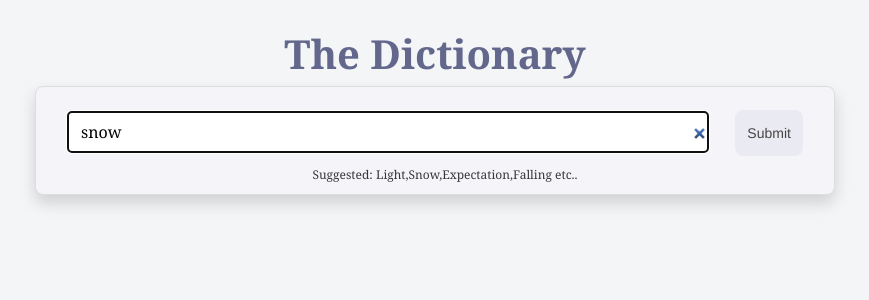
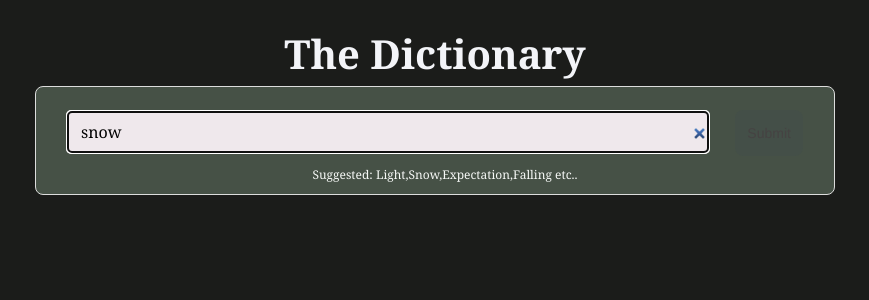
Before and after one commit to AlishaBro/dictionary-project-react, a React (Create React App) app: page / in a window 1280 px wide. Shown: the top 300 px of the page, without its empty margins (205-1074 px from the left). Built offline with nearby package versions, Linux system fonts and the light colour scheme; no server answers.

Commit message:
added the api error handling

```diff
--- a/public/index.html
+++ b/public/index.html
@@ -42,5 +42,5 @@
       To create a production bundle, use `npm run build` or `yarn build`.
     -->
   </body>
-  <script src="https://kit.fontawesome.com/7bf0cede13.js" crossorigin="anonymous"></script>
+
 </html>
--- a/src/App.css
+++ b/src/App.css
@@ -5,15 +5,18 @@
 
 .App-header{
   margin-top: 30px;
-  color: rgb(54, 54, 56);
+  color: rgb(247, 249, 247);
 }
 
 .App h1{
   font-weight: bold;
-  color: rgb(99, 103, 140);
+  color: rgb(243, 244, 248);
+
 }
 
 body{
   /* background-color: rgb(245, 245, 251) */
-  background-color: #f4f5f6;
+  /* background-color: #e1eeeb; */
+  background-color: rgb(27, 28, 26);
+    /* background-color: rgb(232, 141, 192); */
 }
--- a/src/Audio.js
+++ b/src/Audio.js
@@ -19,7 +19,7 @@ export default function Audio(props) {
     return (<span className="Audio">
 
 
-        <button className="border-light" onClick={play}><FontAwesomeIcon icon={faVolumeHigh} size="1x" beat style={{color: "#727374",}}/></button>
+        <button className="border-light" onClick={play}><FontAwesomeIcon icon={faVolumeHigh} size="1x" beat style={{color: "white",}}/></button>
 
     </span>)
 
--- a/src/Images.css
+++ b/src/Images.css
@@ -1,4 +1,9 @@
 .img-fluid{
-    margin-bottom: 15px;
+   padding: 10px;
+   border-radius: 19px;
 
 }
+
+.Images .section{
+    padding: 20px;
+}
--- a/src/Meaning.js
+++ b/src/Meaning.js
@@ -10,7 +10,7 @@ export default function Meaning(props) {
 
     return (
         <div className="Meaning">
-            <div className="section shadow">
+            <div className="section">
             <h5 className="partofspeech">{props.meaning.partOfSpeech}</h5>
             {props.meaning.definitions.map(function (definition, index) {
                 if (index < 3) {
--- a/src/Results.js
+++ b/src/Results.js
@@ -11,7 +11,7 @@ export default function Results(props) {
 
         return (
             <div className="Results">
-                <div className="section shadow">
+                <div className="section">
                 <h3 className="Keyword">{props.results.word}</h3>
                     <div><Phonetics phonetics={props.results.phonetics} /></div>
                     </div>
--- a/src/Search.css
+++ b/src/Search.css
@@ -9,10 +9,10 @@
 
 
 .Search .section{
-    padding: 10px;
+  padding: 10px;
+  border: 1px solid #ddd;
+    background-color: rgb(70, 81, 70);
 
-    border: 1px solid #ddd;
-    background-color: rgb(245, 245, 249);
    padding-top: 10px;
    width: 800px;
    margin: auto;
@@ -29,6 +29,10 @@
     border-radius: 6px;
     margin-left: 20px;
     padding-left: 15px;
+background-color: rgb(239, 232, 236);
+
+/* background-color: rgb(225, 159, 197); */
+
 }
 
 .Search button{
--- a/src/Search.js
+++ b/src/Search.js
@@ -10,6 +10,7 @@ export default function Search(props) {
     const [results, setResults] = useState(null);
     const [loaded, setLoaded] = useState(false);
     const [images, setImages] = useState(null);
+    const [message, setMessage] = useState(null);
 
 
     function handleDictionaryResponse(response) {
@@ -37,10 +38,28 @@ export default function Search(props) {
         setLoaded(true);
         CallApi();
     }
+    // function handleDictionaryError(response) {
+    //     console.log(response.data.error)
+    //  }
+
+    function error(error) {
+        if (error.response) {
+            console.log(error.response.data);
+            setMessage(error.response.data.title)
+            console.log(error.response.status);
+            console.log(error.response.headers);
+        } else if (error.reqiest) {
+            console.log(error.request);
+        } else {
+            console.log('Error', error.message);
+        }
+        console.log(error.config);
+     }
+
 
     function CallApi() {
          let apiUrl = `https://api.dictionaryapi.dev/api/v2/entries/en_US/${word}`;
-        axios.get(apiUrl).then(handleDictionaryResponse);
+        axios.get(apiUrl).then(handleDictionaryResponse).catch(error);
 
         // let apiKey = "b9ffd1od861e4efaf039d5a0c6fbtecd";
         let imageApiUrl = `https://api.shecodes.io/images/v1/search?query=${word}&key=b9ffd1od861e4efaf039d5a0c6fbtecd`;
@@ -55,7 +74,8 @@ export default function Search(props) {
 
         return (<div className="Search">
             <div className="Container">
-                <div className="section shadow">
+                <div>{message}</div>
+                <div className="section">
                     <form onSubmit={handleSubmit}>
                         <div className="row">
                             <div className="col-10">
```
Also changed, not shown: 14 other files (tests, documents, lock files or other folders).
